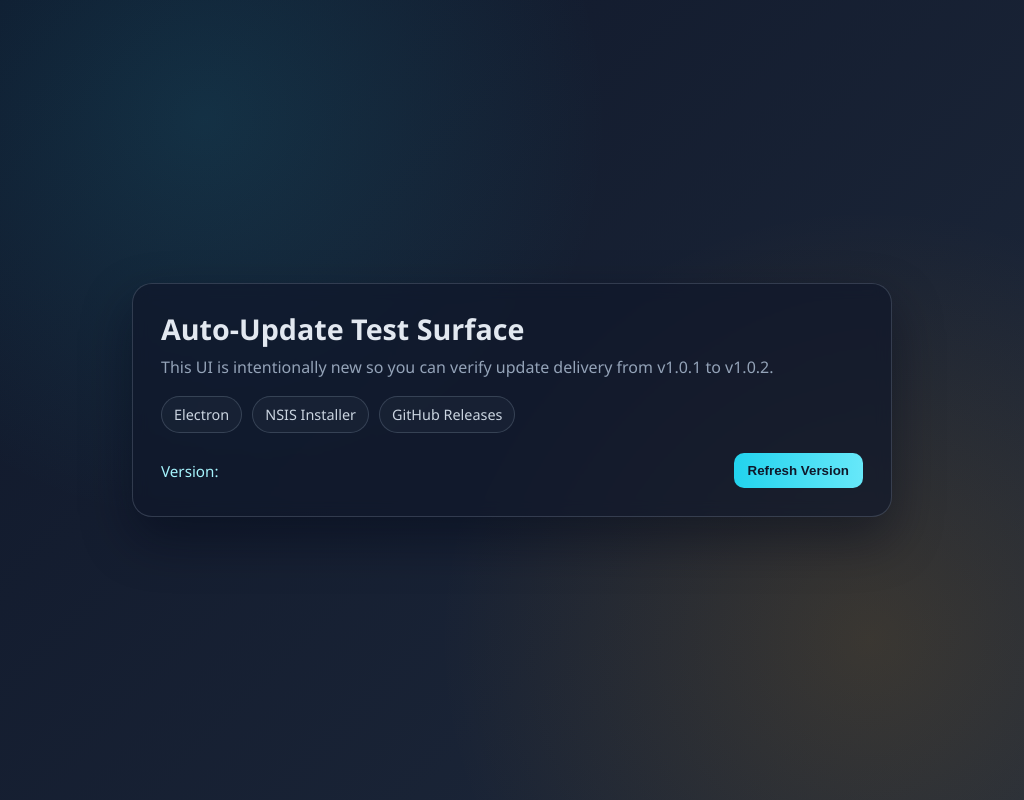
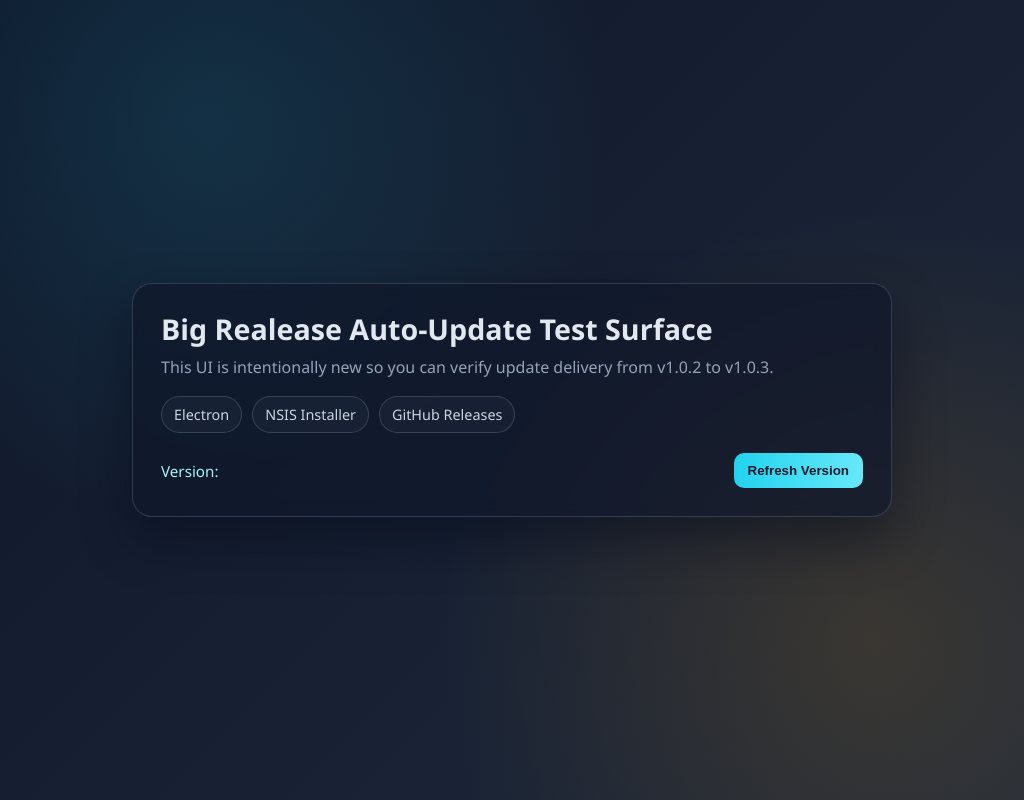
Before and after one commit to DhruvitPatel007/Electron-Update, an Electron app: page index.html in a window 1024 px wide. Drawn offline with Linux system fonts and the light colour scheme.

Commit message:
Update version to 1.0.2 and correct UI title for auto-update test

```diff
--- a/index.html
+++ b/index.html
@@ -108,10 +108,10 @@
   </head>
   <body>
     <main class="panel">
-      <h1>Auto-Update Test Surface</h1>
+      <h1>Big Realease Auto-Update Test Surface</h1>
       <p class="subtitle">
         This UI is intentionally new so you can verify update delivery from
-        v1.0.1 to v1.0.2.
+        v1.0.2 to v1.0.3.
       </p>
 
       <div class="chips">
--- a/package.json
+++ b/package.json
@@ -1,6 +1,6 @@
 {
   "name": "electron-squirrel-test",
-  "version": "1.0.1",
+  "version": "1.0.2",
   "main": "electron/main.js",
   "description": "Testing Squirrel Auto-Updater",
   "scripts": {
```
Also changed, not shown: 1 other file.
